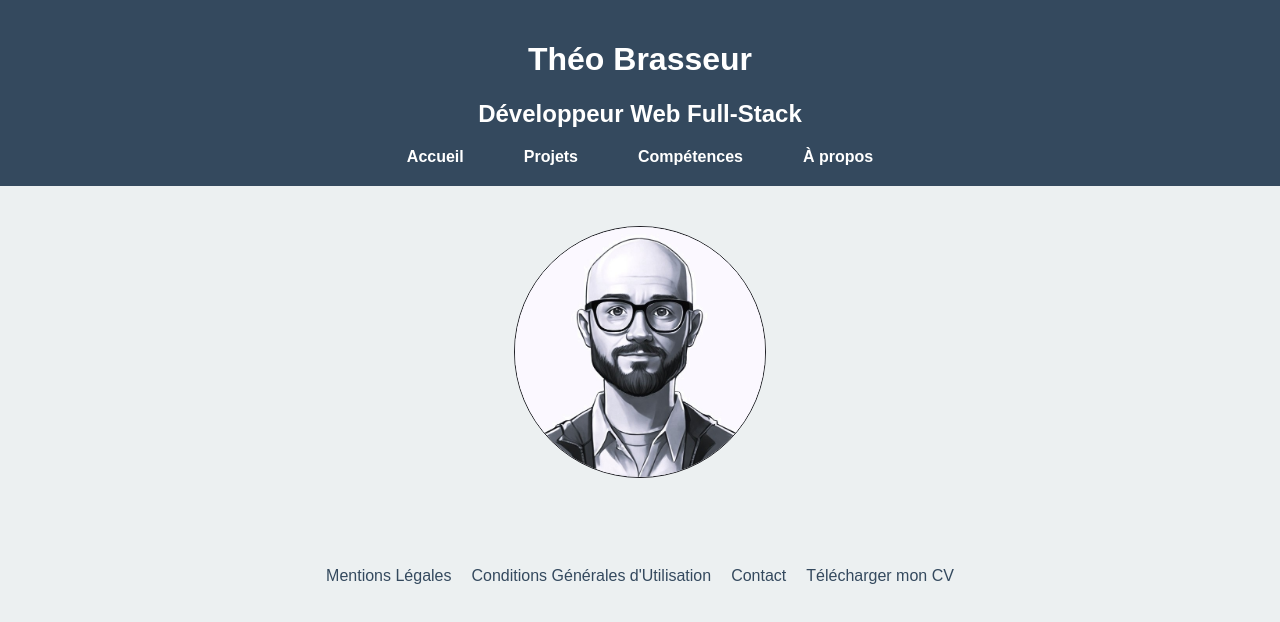
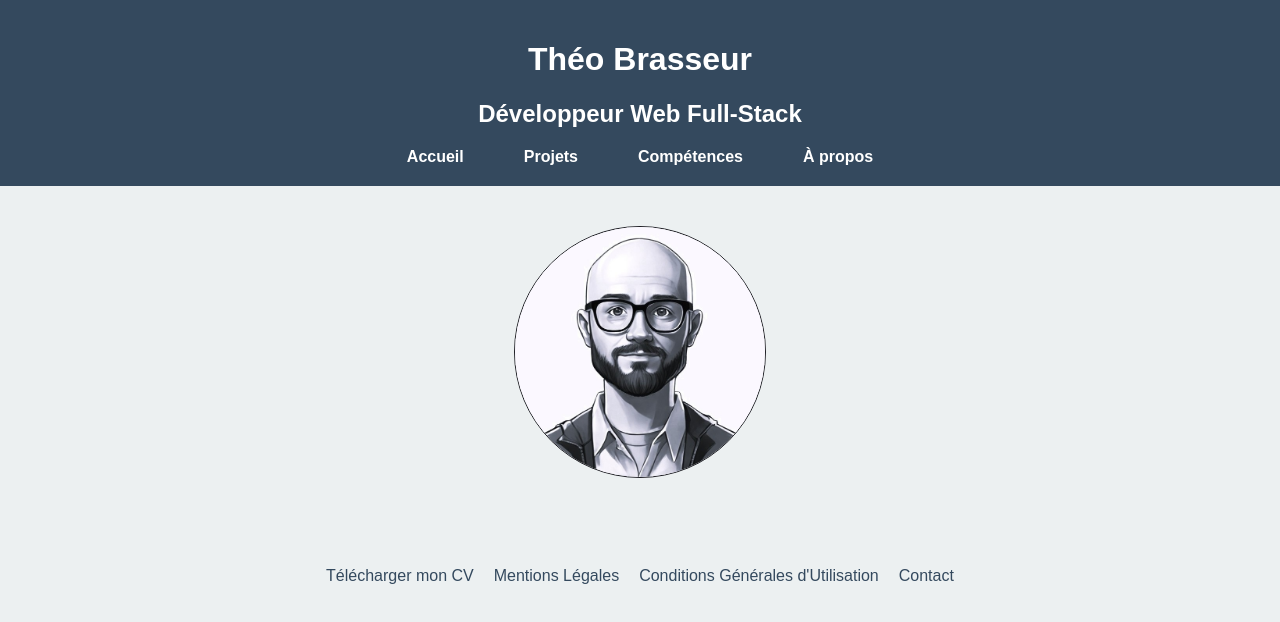
Before and after one commit to TheoBrasseurOCR/portfolioOCR, a React (Create React App) app: page /a-propos in a window 1280 px wide. Shown: the top 622 px of the page. Built offline with nearby package versions, Linux system fonts and the light colour scheme.

Commit message:
changer order cv

```diff
--- a/src/pages/Apropos.jsx
+++ b/src/pages/Apropos.jsx
@@ -12,10 +12,10 @@ const Apropos = () => {
         </div>
         {/* Ajoutez les liens ici */}
         <div className="apropos-links">
+        <a href="/cv.pdf" download>Télécharger mon CV</a>
           <Link to="/mentions-legales">Mentions Légales</Link>
           <Link to="/cgu">Conditions Générales d'Utilisation</Link>
           <Link to="/contact">Contact</Link>
-          <a href="/cv.pdf" download>Télécharger mon CV</a>
         </div>
       </div>
     </section>
```
